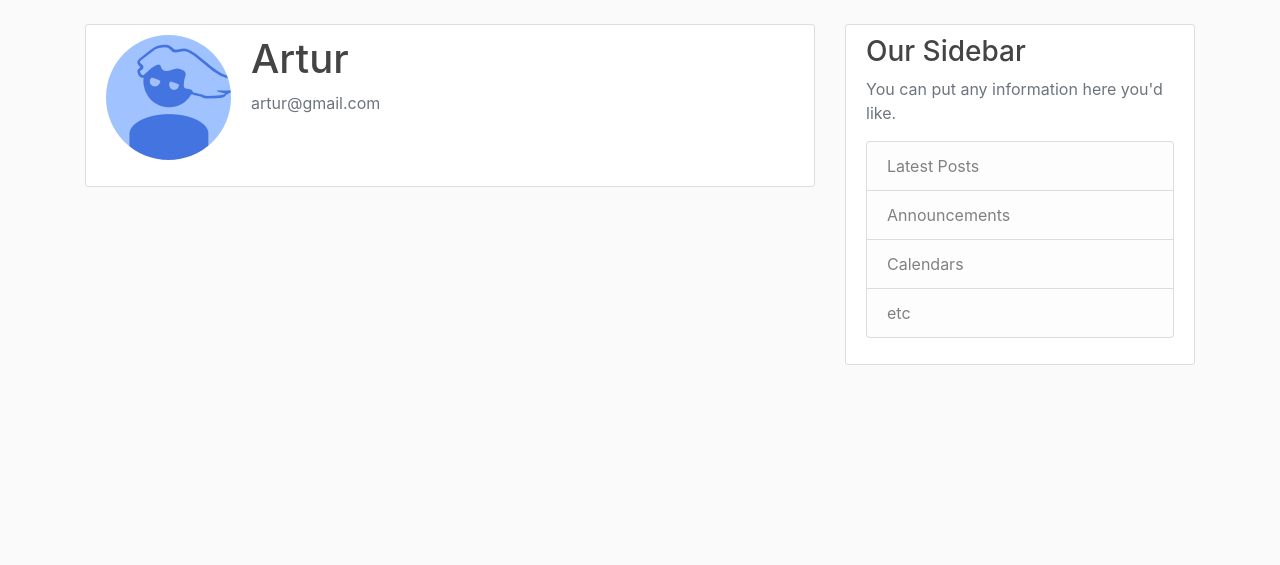
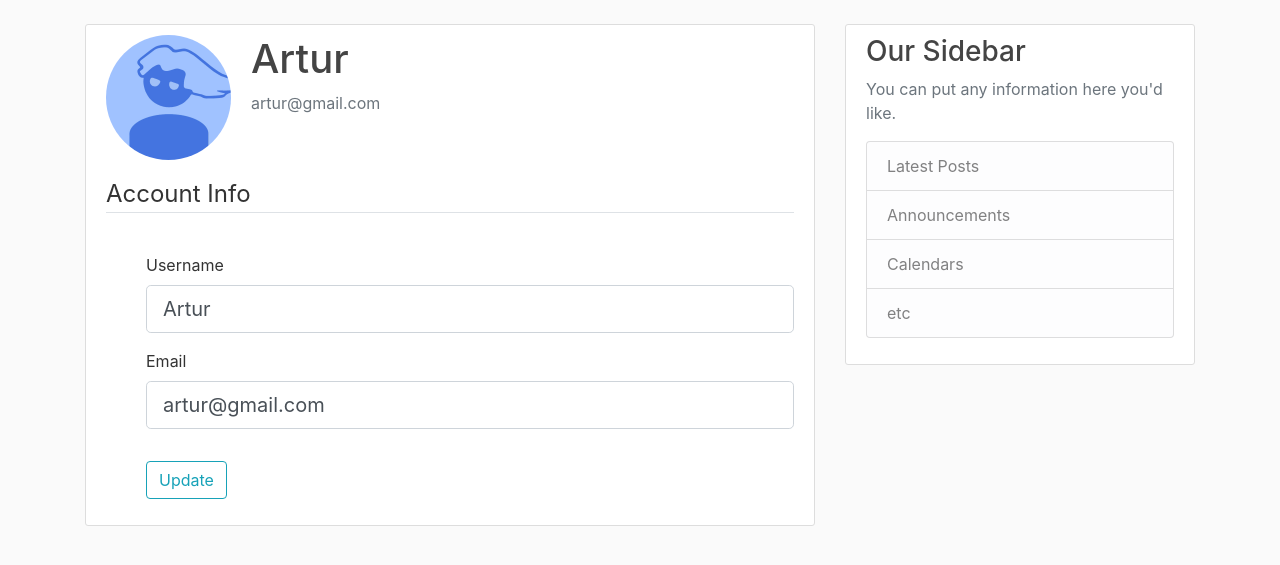
Before and after one commit to largon21/FlaskBlog, a Flask app: page /account in a window 1280 px wide. Shown: the part 56-621 px from the top of the page. Run offline with Flask 2, Linux system fonts and the light colour scheme; a user stored in the database is signed in; some libraries are stand-ins or nearby versions.

Commit message:
added account feature, with possibility to change the password and login and added default picture

```diff
--- a/main/forms.py
+++ b/main/forms.py
@@ -1,4 +1,5 @@
 from flask_wtf import FlaskForm
+from flask_login import current_user
 from wtforms import StringField, PasswordField, SubmitField, BooleanField
 from wtforms.validators import DataRequired, Length, Email, EqualTo, ValidationError
 from main.models import User
@@ -29,3 +30,23 @@ class LoginForm(FlaskForm):
     password = PasswordField('Password', validators=[DataRequired()])
     remember = BooleanField('Remember Me')
     submit = SubmitField('Login')
+
+class UpdateAccountForm(FlaskForm):
+    username = StringField('Username',
+                           validators=[DataRequired(), Length(min=2, max=20)])
+    email = StringField('Email',
+                        validators=[DataRequired(), Email()])
+
+    submit = SubmitField('Update')
+
+    def validate_username(self, username):
+        if username.data != current_user.username:
+            user = User.query.filter_by(username = username.data).first()
+            if user:
+                raise ValidationError('That username is taken. Please choose a different one.')
+
+    def validate_email(self, email):
+        if email.data != current_user.email:
+            user = User.query.filter_by(email = email.data).first()
+            if user:
+                raise ValidationError('That email is taken. Please choose a different one.')
--- a/main/routes.py
+++ b/main/routes.py
@@ -1,6 +1,6 @@
 from flask import render_template, url_for, flash, redirect, request
 from main import app, db, bcrypt
-from main.forms import RegistrationForm, LoginForm
+from main.forms import RegistrationForm, LoginForm, UpdateAccountForm
 from main.models import User, Post
 from flask_login import login_user, current_user, logout_user, login_required
 
@@ -67,8 +67,19 @@ def logout():
     logout_user()
     return redirect(url_for('home'))
 
-@app.route("/account")
+@app.route("/account", methods=['GET', 'POST'])
 @login_required
 def account():
+    upform = UpdateAccountForm()
+    if upform.validate_on_submit():
+        current_user.username = upform.username.data
+        current_user.email = upform.email.data
+        db.session.commit()
+        flash('Your account has been updated!', 'success')
+        return redirect(url_for('account'))
+    elif request.method == 'GET':
+        upform.username.data = current_user.username
+        upform.email.data = current_user.email
+
     image_file = url_for('static', filename='profile_pics/' + current_user.image_file)
-    return render_template('account.html', title='Account', image_file = image_file)
+    return render_template('account.html', title='Account', image_file = image_file, form = upform)
--- a/main/templates/account.html
+++ b/main/templates/account.html
@@ -2,7 +2,7 @@
 {% extends "layout.html" %}
 {% block content %}
 
-    <div class="content-section">
+<div class="content-section">
     <div class="media">
         <img class="rounded-circle account-img" src="{{ image_file }}">
         <div class="media-body">
@@ -10,5 +10,58 @@
             <p class="text-secondary">{{ current_user.email }}</p>
         </div>
     </div>
+
+    <!-- FORM HERE -->
+
+
+        <form method="POST" action="">
+            {{ form.hidden_tag() }}
+            <fieldset classs="form-group">
+                <legend class="border-bottom mb-4">Account Info</legend>
+                <dir class="form-group">
+                    {{ form.username.label(class="form-control-label") }}
+
+                    {% if form.username.errors %}
+                    {{ form.username(class="form-control form-control-lg is-invalid")}}
+                        <div class="invalid-feedback">
+                            {% for error in form.username.errors %}
+
+                            <span>{{ error }}</span>
+
+                            {% endfor %}
+                        </div>
+                     {% else %}
+                            {{ form.username(class="form-control form-control-lg")}}
+                     {% endif %}
+
+
+                </dir>
+                <dir class="form-group">
+                    {{ form.email.label(class="form-control-label") }}
+
+                    {% if form.email.errors %}
+                    {{ form.email(class="form-control form-control-lg is-invalid")}}
+                        <div class="invalid-feedback">
+                            {% for error in form.email.errors %}
+
+                            <span>{{ error }}</span>
+
+                            {% endfor %}
+                        </div>
+                     {% else %}
+                            {{ form.email(class="form-control form-control-lg")}}
+                     {% endif %}
+
+                </dir>
+
+
+            </fieldset>
+            <dir class="form-group">
+                {{ form.submit(class="btn btn-outline-info") }}
+            </dir>
+        </form>
+
+
+
 </div>
 {% endblock content %}
--- a/main/templates/register.html
+++ b/main/templates/register.html
@@ -80,10 +80,11 @@
                 {{ form.submit(class="btn btn-outline-info") }}
             </dir>
         </form>
+    </div>
         <div class="border-top pt-3">
             <small class="text-muted">
                 Already Have An Account? <a class="ml-2" href="{{ url_for('login') }}">Sign In</a>
             </small>
         </div>
-    </div>
+
 {% endblock content %}
```
Also changed, not shown: main/site.db.
